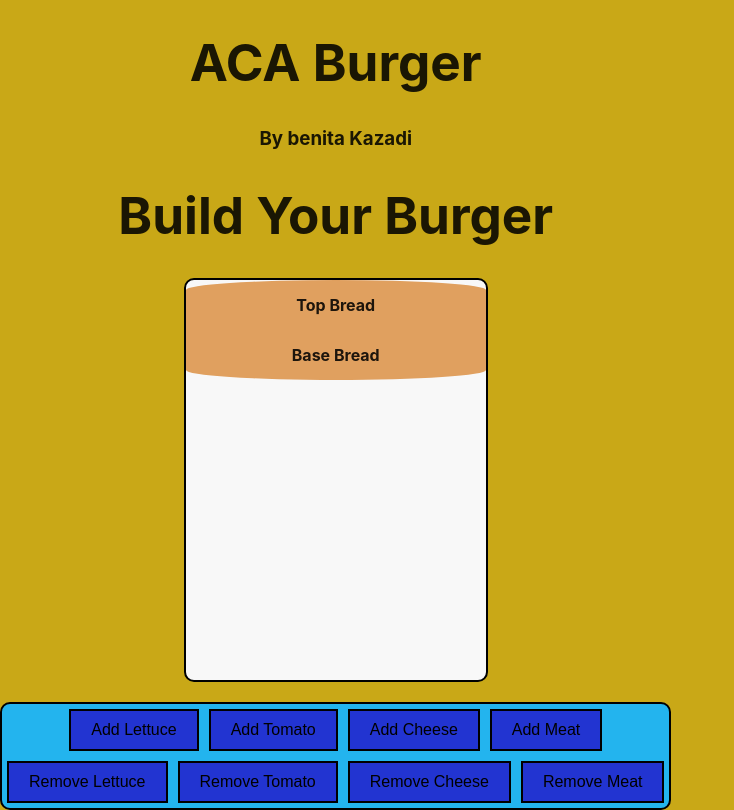
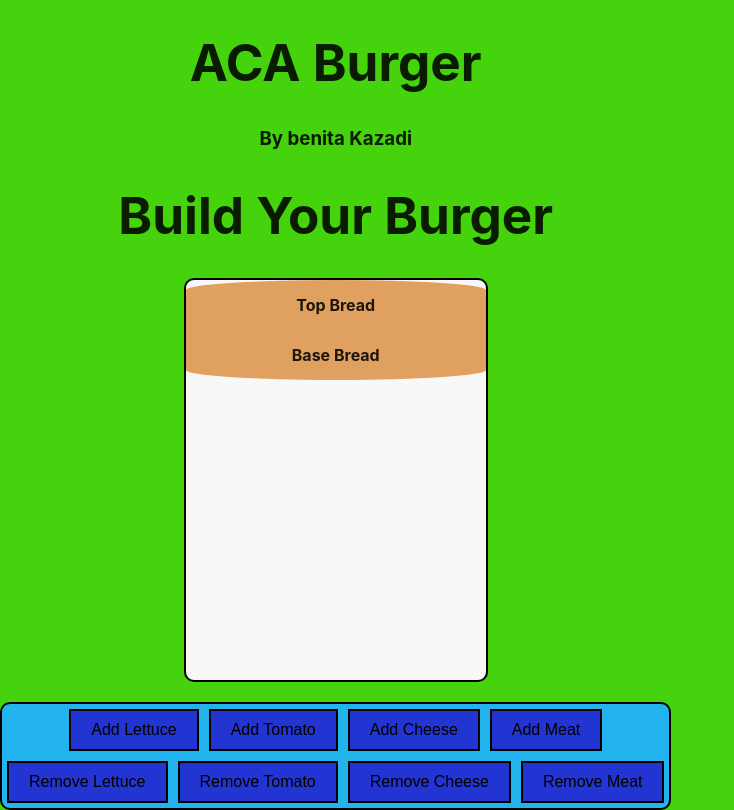
Before and after one commit to BKSoftwares21/ACA-react-burgers, a React (Vite) app: page / in a window 1280 px wide. Shown: the whole page, without its empty margins (0-734 px from the left). Built offline with nearby package versions, Linux system fonts and the light colour scheme.

Commit message:
background colour changed to green

```diff
--- a/src/index.css
+++ b/src/index.css
@@ -5,7 +5,7 @@
 
   color-scheme: light dark;
   color: #000000de;
-  background-color: #c9a817;
+  background-color: #45d30d;
 text-align: center;
 
 }
```
